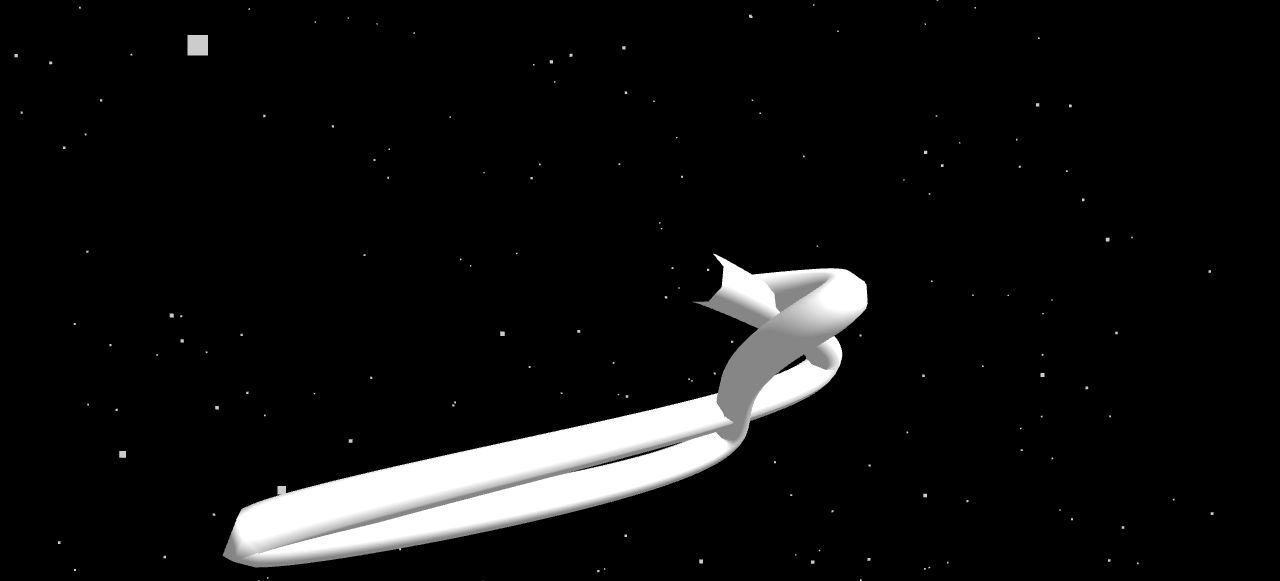
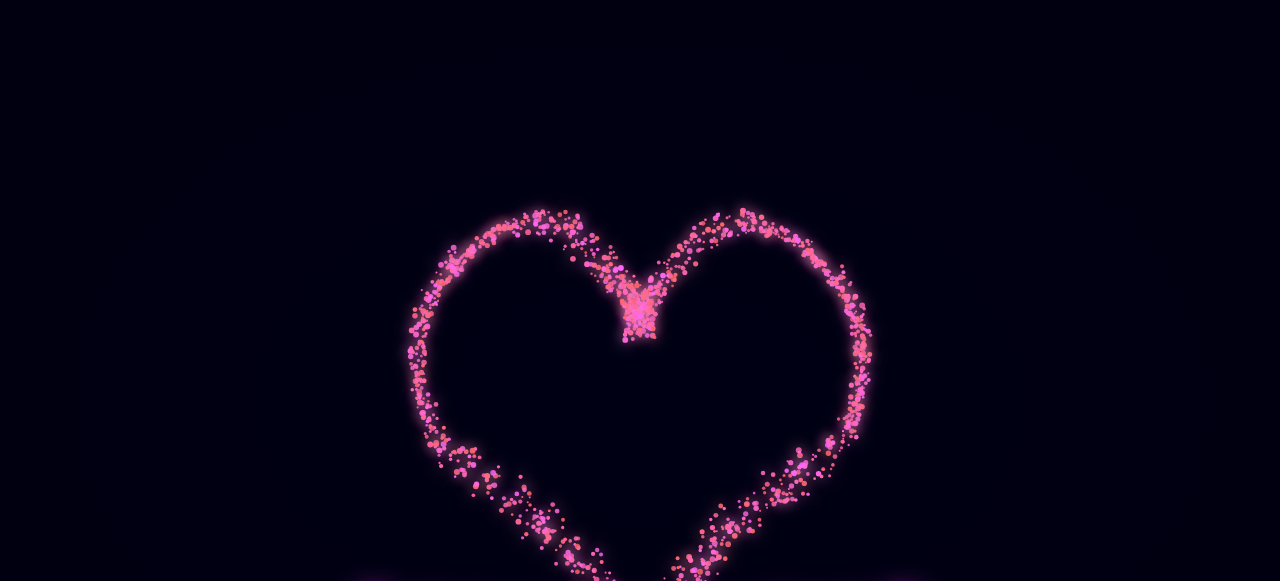
Before and after one commit to duchieu-ss/heart-20-10, a plain HTML site: page index.html in a window 1280 px wide. Shown: the top 581 px of the page. Drawn offline with nearby package versions, Linux system fonts and the light colour scheme; animation ran at ten frames a second.

Commit message:
Update index.html

```diff
--- a/index.html
+++ b/index.html
@@ -2,88 +2,89 @@
 <html lang="vi">
 <head>
 <meta charset="UTF-8">
-<title>🐉 Rồng Bạch Kim trong Vũ Trụ 🌌</title>
+<title>💖 Chúc mừng 20/10 💖</title>
 <style>
   body {
     margin: 0;
     overflow: hidden;
-    background: radial-gradient(circle at center, #000010, #000);
+    background: radial-gradient(ellipse at center, #000015 0%, #000010 100%);
   }
   canvas {
     display: block;
   }
+  h1 {
+    position: absolute;
+    top: 70%;
+    width: 100%;
+    text-align: center;
+    font-size: 2.5em;
+    color: #ff99ff;
+    text-shadow: 0 0 15px #ff66ff, 0 0 30px #ff33ff;
+    font-family: 'Segoe UI', sans-serif;
+  }
 </style>
 </head>
 <body>
+<canvas id="heart"></canvas>
+<h1>💐 Chúc mừng ngày 20/10 💐</h1>
+<script>
+const canvas = document.getElementById('heart');
+const ctx = canvas.getContext('2d');
+canvas.width = window.innerWidth;
+canvas.height = window.innerHeight;
 
-<script src="https://cdnjs.cloudflare.com/ajax/libs/three.js/r128/three.min.js"></script>
+let particles = [];
+const num = 1600;
+const cx = canvas.width / 2;
+const cy = canvas.height / 2;
 
-<script>
-  // --- Cảnh & camera ---
-  const scene = new THREE.Scene();
-  const camera = new THREE.PerspectiveCamera(75, window.innerWidth/window.innerHeight, 0.1, 1000);
-  camera.position.z = 50;
+for (let i = 0; i < num; i++) {
+  const t = Math.PI * 2 * Math.random();
+  const r = 16 * Math.pow(Math.sin(t), 3);
+  const x = 16 * Math.pow(Math.sin(t), 3);
+  const y = -(13 * Math.cos(t) - 5 * Math.cos(2*t) - 2 * Math.cos(3*t) - Math.cos(4*t));
+  particles.push({
+    x: cx + x * 15,
+    y: cy + y * 15,
+    size: Math.random() * 2 + 1,
+    hue: 300 + Math.random() * 60,
+    alpha: 0.8 + Math.random() * 0.2,
+    speedX: (Math.random() - 0.5) * 0.6,
+    speedY: (Math.random() - 0.5) * 0.6
+  });
+}
 
-  const renderer = new THREE.WebGLRenderer({antialias:true});
-  renderer.setSize(window.innerWidth, window.innerHeight);
-  document.body.appendChild(renderer.domElement);
+let t = 0;
+function animate() {
+  ctx.clearRect(0, 0, canvas.width, canvas.height);
+  t += 0.04;
+  const scale = 1 + 0.05 * Math.sin(t * 2);
 
-  // --- Ánh sáng ---
-  const ambient = new THREE.AmbientLight(0xffffff, 0.6);
-  const pointLight = new THREE.PointLight(0xffffff, 1);
-  pointLight.position.set(50,50,50);
-  scene.add(ambient, pointLight);
+  for (let p of particles) {
+    const dx = p.x - cx;
+    const dy = p.y - cy;
+    const dist = Math.sqrt(dx*dx + dy*dy);
+    const pulse = scale * (1 + 0.05 * Math.sin(dist/20 - t));
+    const x = cx + dx * pulse;
+    const y = cy + dy * pulse;
+    ctx.beginPath();
+    ctx.fillStyle = `hsla(${p.hue},100%,70%,${p.alpha})`;
+    ctx.shadowBlur = 15;
+    ctx.shadowColor = `hsl(${p.hue},100%,80%)`;
+    ctx.arc(x, y, p.size, 0, Math.PI * 2);
+    ctx.fill();
 
-  // --- Sao vũ trụ ---
-  const starGeo = new THREE.BufferGeometry();
-  const starCount = 1000;
-  const positions = new Float32Array(starCount * 3);
-  for(let i=0; i<starCount*3; i++){
-    positions[i] = (Math.random()-0.5)*500;
+    // hiệu ứng hoa/cánh bay nhẹ
+    p.x += p.speedX;
+    p.y += p.speedY;
+    if (Math.random() < 0.01) {
+      p.speedX = (Math.random() - 0.5) * 0.6;
+      p.speedY = (Math.random() - 0.5) * 0.6;
+    }
   }
-  starGeo.setAttribute('position', new THREE.BufferAttribute(positions,3));
-  const starMat = new THREE.PointsMaterial({color:0xffffff, size:1, transparent:true, opacity:0.8});
-  const stars = new THREE.Points(starGeo, starMat);
-  scene.add(stars);
-
-  // --- Rồng bạch kim ---
-  const dragonPoints = [];
-  const dragonSegments = 200;
-  const radius = 2;
-  for(let i=0; i<dragonSegments; i++){
-    const t = i/dragonSegments * Math.PI*4;
-    const x = Math.sin(t*0.7)*20 + Math.cos(t*1.3)*10;
-    const y = Math.cos(t*0.5)*10;
-    const z = Math.sin(t*1.1)*10;
-    dragonPoints.push(new THREE.Vector3(x,y,z));
-  }
-  const dragonCurve = new THREE.CatmullRomCurve3(dragonPoints);
-  const geometry = new THREE.TubeGeometry(dragonCurve, 300, radius, 8, false);
-  const material = new THREE.MeshPhongMaterial({
-    color: 0xe0e0e0,
-    shininess: 100,
-    metalness: 1,
-    specular: 0xffffff
-  });
-  const dragon = new THREE.Mesh(geometry, material);
-  scene.add(dragon);
-
-  // --- Animation ---
-  function animate(){
-    requestAnimationFrame(animate);
-    dragon.rotation.y += 0.002;
-    dragon.rotation.x += 0.001;
-    stars.rotation.y += 0.0002;
-    renderer.render(scene,camera);
-  }
-  animate();
-
-  window.addEventListener('resize',()=>{
-    camera.aspect = window.innerWidth/window.innerHeight;
-    camera.updateProjectionMatrix();
-    renderer.setSize(window.innerWidth, window.innerHeight);
-  });
+  requestAnimationFrame(animate);
+}
+animate();
 </script>
-
 </body>
 </html>
```
